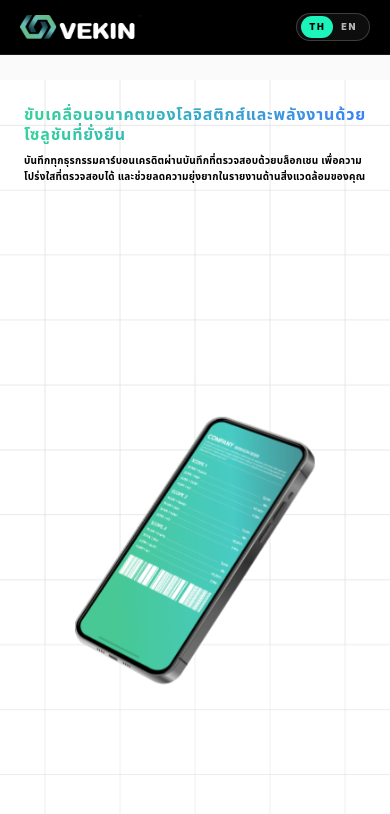
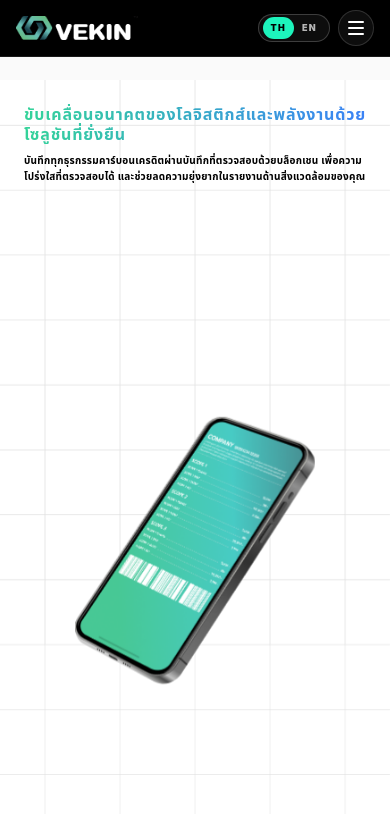
Before and after one commit to BRANDON-VEKIN/Vekin-Website-New, a Next.js app: page /new_ec in a window 390 px wide. Shown: the top 814 px of the page. Built offline with nearby package versions, Linux system fonts and the light colour scheme.

Commit message:
Header Mobile Responsive

```diff
--- a/app/components/Header.tsx
+++ b/app/components/Header.tsx
@@ -1,47 +1,56 @@
 "use client";
 
+import { useState } from "react";
 import { useSiteLanguage } from "./siteLanguage";
 
 const navItems = {
-  th: ["โซลูชั่น", "แพคเกจ", "ผลงานของเรา", "ติดต่อเรา"],
-  en: ["Solutions", "Packages", "Our Work", "Contact Us"],
+  th: [
+    { label: "โซลูชัน", href: "/vekin_home" },
+    { label: "แพ็กเกจ", href: "/package" },
+    { label: "ผลงานของเรา", href: "/vekin_home#work" },
+    { label: "ติดต่อเรา", href: "/vekin_home#contact" },
+  ],
+  en: [
+    { label: "Solutions", href: "/vekin_home" },
+    { label: "Packages", href: "/package" },
+    { label: "Our Work", href: "/vekin_home#work" },
+    { label: "Contact Us", href: "/vekin_home#contact" },
+  ],
 } as const;
-
-const ctaLabels = {
-  th: "ติดต่อ",
-  en: "Contact",
-} as const;
-
-type Language = keyof typeof navItems;
 
 export default function Header() {
   const { language, toggleLanguage } = useSiteLanguage();
+  const [isMenuOpen, setIsMenuOpen] = useState(false);
+  const currentNavItems = navItems[language];
+
+  function handleLanguageToggle() {
+    toggleLanguage();
+    setIsMenuOpen(false);
+  }
 
   return (
-    <header className="sticky top-0 z-50 border-b border-white/10 bg-black/95">
-      <nav className="mx-auto flex h-[54px] max-w-[1180px] items-center justify-between px-5 md:h-[80px] md:px-8">
-        <a href="/vekin_home" className="flex items-center gap-2 text-[12px] font-black tracking-tight">
-          <img src="/VEKIN Resource all Product/Vekin_logo.png" alt="VEKIN logo" className="h-6 w-auto" />
+    <header className="sticky top-0 z-50 border-b border-white/10 bg-black/95 backdrop-blur-xl">
+      <nav className="mx-auto flex h-[56px] max-w-[1180px] items-center justify-between px-4 sm:px-5 md:h-[80px] md:px-8">
+        <a href="/vekin_home" className="flex min-w-0 items-center gap-2 text-[12px] font-black tracking-tight">
+          <img src="/VEKIN Resource all Product/Vekin_logo.png" alt="VEKIN logo" className="h-6 w-auto md:h-7" />
           <span className="sr-only">VEKIN</span>
         </a>
-        <div className="hidden items-center gap-6 text-[16px] font-bold text-white/80 min-[560px]:flex">
-          {navItems[language].map((item) => (
-            <a
-              key={item}
-              href={item === "แพคเกจ" || item === "Packages" ? "/package" : "#"}
-              className="transition hover:text-mint"
-            >
-              {item}
+
+        <div className="hidden items-center gap-5 text-[15px] font-bold text-white/80 md:flex lg:gap-6 lg:text-[16px]">
+          {currentNavItems.map((item) => (
+            <a key={item.label} href={item.href} className="whitespace-nowrap transition hover:text-mint">
+              {item.label}
             </a>
           ))}
         </div>
-        <div className="flex items-center gap-3">
+
+        <div className="flex items-center gap-2 sm:gap-3">
           <button
             type="button"
             aria-label="Switch language"
             aria-pressed={language === "en"}
-            onClick={toggleLanguage}
-            className="flex h-7 items-center rounded-full border border-white/20 bg-white/5 p-1 text-[9px] font-black uppercase tracking-[0.18em] text-white/70 transition hover:border-mint/70 hover:text-white"
+            onClick={handleLanguageToggle}
+            className="flex h-7 items-center rounded-full border border-white/20 bg-white/5 p-1 text-[9px] font-black uppercase tracking-[0.14em] text-white/70 transition hover:border-mint/70 hover:text-white sm:tracking-[0.18em]"
           >
             <span className={`rounded-full px-2 py-1 transition ${language === "th" ? "bg-mint text-black" : ""}`}>
               TH
@@ -50,8 +59,53 @@ export default function Header() {
               EN
             </span>
           </button>
+
+          <button
+            type="button"
+            aria-label={isMenuOpen ? "Close navigation menu" : "Open navigation menu"}
+            aria-expanded={isMenuOpen}
+            onClick={() => setIsMenuOpen((open) => !open)}
+            className="flex h-9 w-9 items-center justify-center rounded-full border border-white/15 bg-white/5 text-white transition hover:border-mint/70 hover:text-mint md:hidden"
+          >
+            <span className="relative h-3.5 w-4">
+              <span
+                className={`absolute left-0 top-0 h-0.5 w-4 rounded-full bg-current transition ${
+                  isMenuOpen ? "translate-y-[6px] rotate-45" : ""
+                }`}
+              />
+              <span
+                className={`absolute left-0 top-[6px] h-0.5 w-4 rounded-full bg-current transition ${
+                  isMenuOpen ? "opacity-0" : ""
+                }`}
+              />
+              <span
+                className={`absolute bottom-0 left-0 h-0.5 w-4 rounded-full bg-current transition ${
+                  isMenuOpen ? "-translate-y-[6px] -rotate-45" : ""
+                }`}
+              />
+            </span>
+          </button>
         </div>
       </nav>
+
+      <div
+        className={`overflow-hidden border-white/10 bg-black/95 transition-[max-height,opacity] duration-300 md:hidden ${
+          isMenuOpen ? "max-h-80 border-t opacity-100" : "max-h-0 opacity-0"
+        }`}
+      >
+        <div className="mx-auto flex max-w-[1180px] flex-col px-4 py-3">
+          {currentNavItems.map((item) => (
+            <a
+              key={item.label}
+              href={item.href}
+              onClick={() => setIsMenuOpen(false)}
+              className="rounded-lg px-3 py-3 text-sm font-bold text-white/85 transition hover:bg-white/10 hover:text-mint"
+            >
+              {item.label}
+            </a>
+          ))}
+        </div>
+      </div>
     </header>
   );
 }
```
Also changed, not shown: 1 other file (tests, documents, lock files or other folders).
